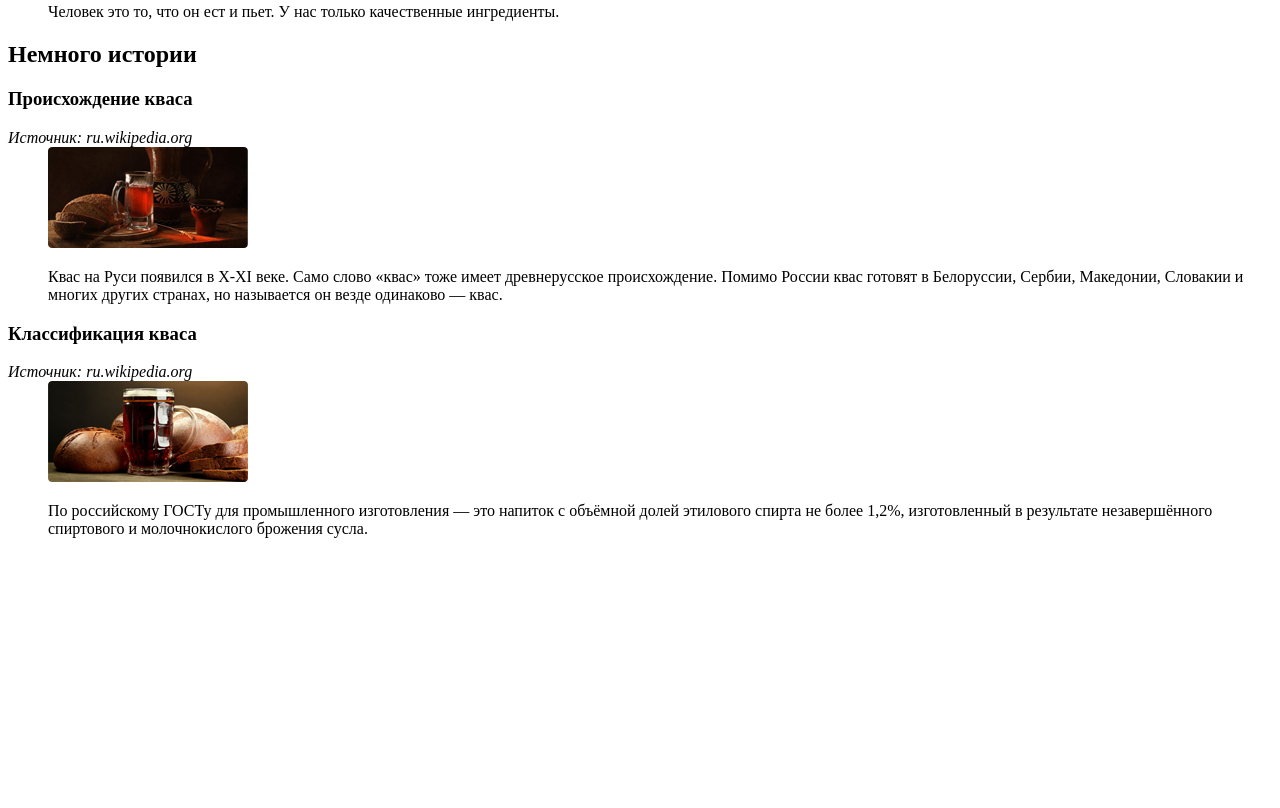
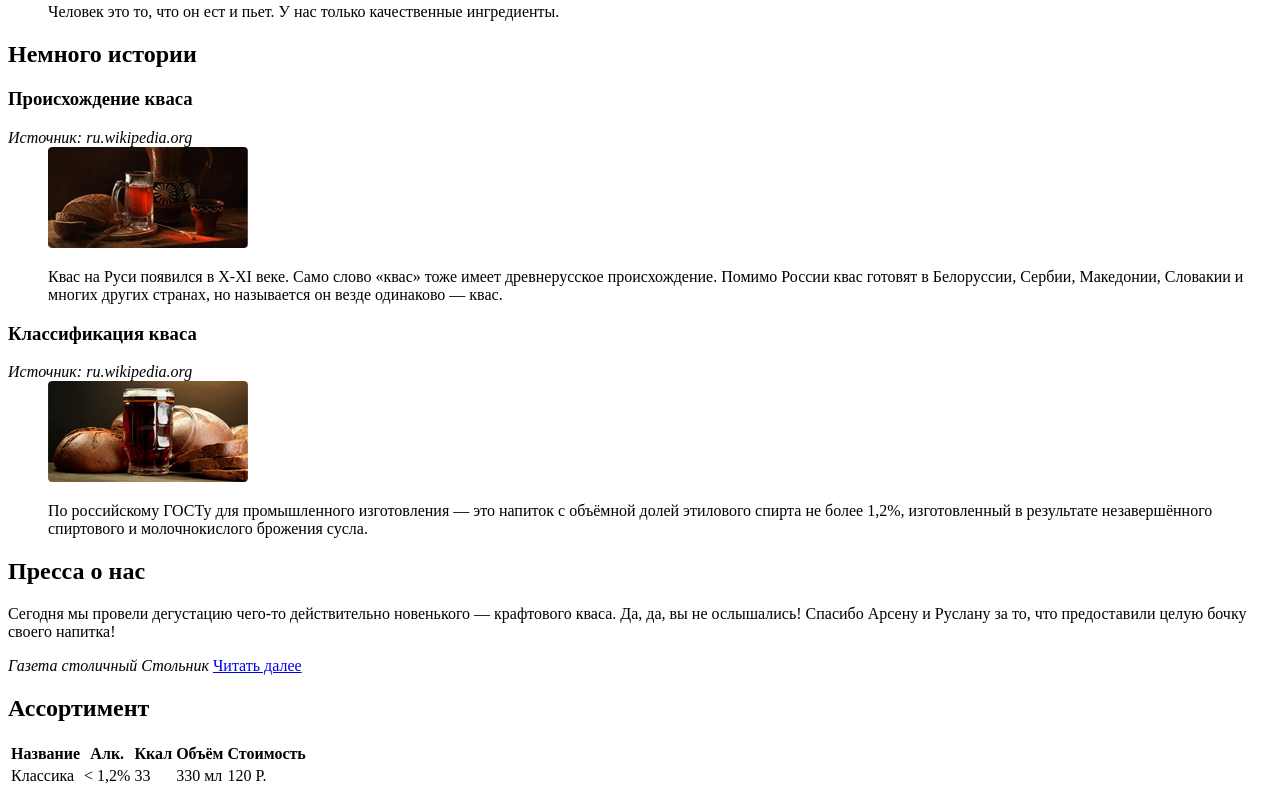
Before and after one commit to VladGPine/kvast, a plain HTML site: page index.html in a window 1280 px wide. Shown: the part 1862-2670 px from the top of the page. Before the commit the page ends 2416 px from the top, so only its background shows below. Drawn offline with Linux system fonts and the light colour scheme.

Commit message:
two more sections has been added (reviews (full) and products)

```diff
--- a/index.html
+++ b/index.html
@@ -124,6 +124,59 @@
       </dd>
     </dl>
   </section>
+
+  <section class="reviews">
+    <h2>Пресса о нас</h2>
+    <article class="review">
+      <p>
+        Сегодня мы провели дегустацию чего-то действительно новенького — крафтового кваса. Да, да, вы не ослышались! Спасибо Арсену
+        и Руслану за то, что предоставили целую бочку своего напитка!
+      </p>
+      <i>Газета столичный Стольник</i>
+      <a href="#" class="btn">Читать далее</a>
+    </article>
+  </section>
+
+  <section class="products">
+    <h2>Ассортимент</h2>
+    <table class="price-list">
+      <tr>
+        <th>Название</th>
+        <th>Алк.</th>
+        <th>Ккал</th>
+        <th>Объём</th>
+        <th>Стоимость</th>
+      </tr>
+      <tr>
+        <td>Классика</td>
+        <td>&lt; 1,2%</td>
+        <td>33</td>
+        <td>330 мл</td>
+        <td>120 Р.</td>
+      </tr>
+      <tr>
+        <td></td>
+        <td></td>
+        <td></td>
+        <td></td>
+        <td></td>
+      </tr>
+      <tr>
+        <td></td>
+        <td></td>
+        <td></td>
+        <td></td>
+        <td></td>
+      </tr>
+      <tr>
+        <td></td>
+        <td></td>
+        <td></td>
+        <td></td>
+        <td></td>
+      </tr>
+    </table>
+  </section>
 </body>
 
 </html>
```
